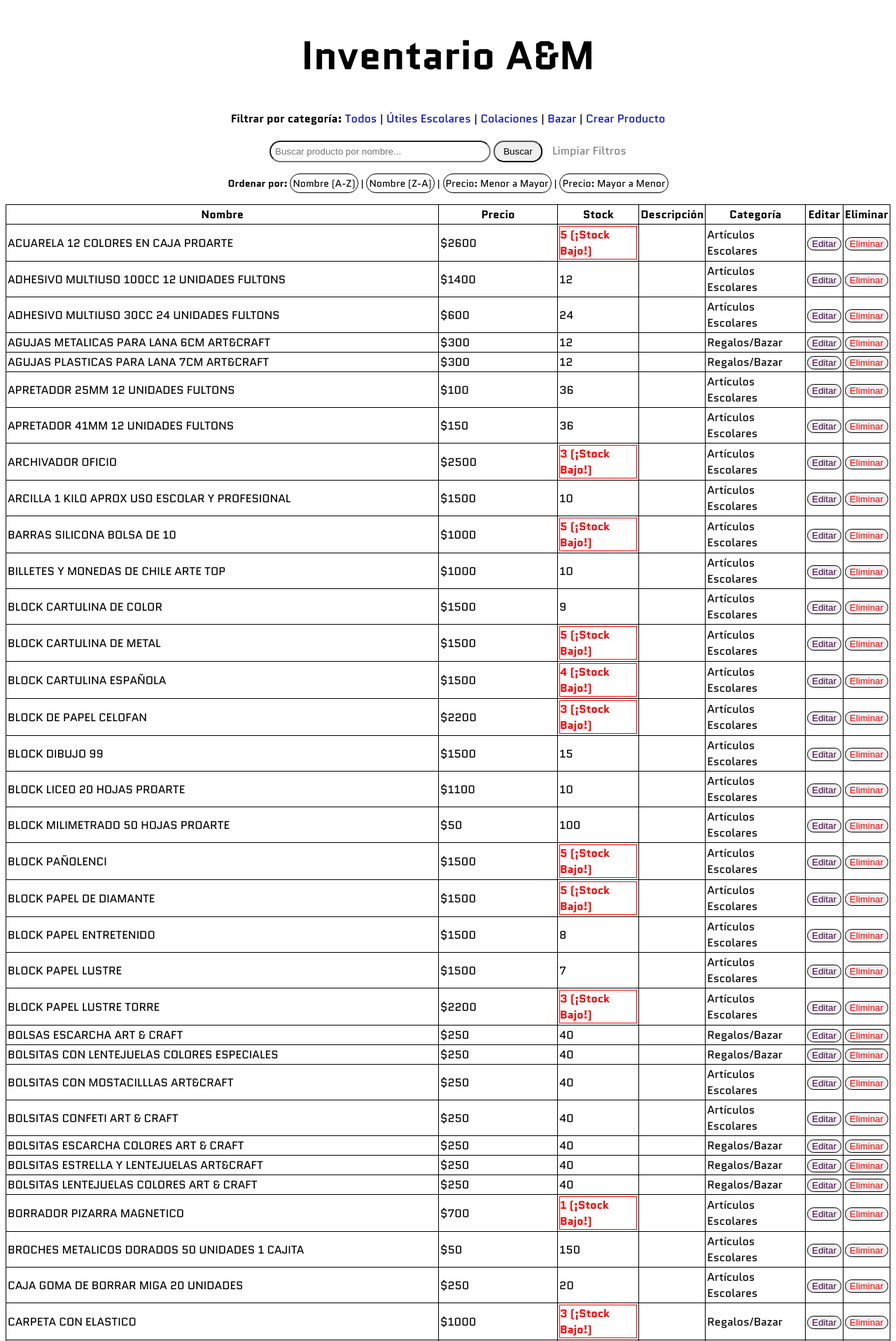
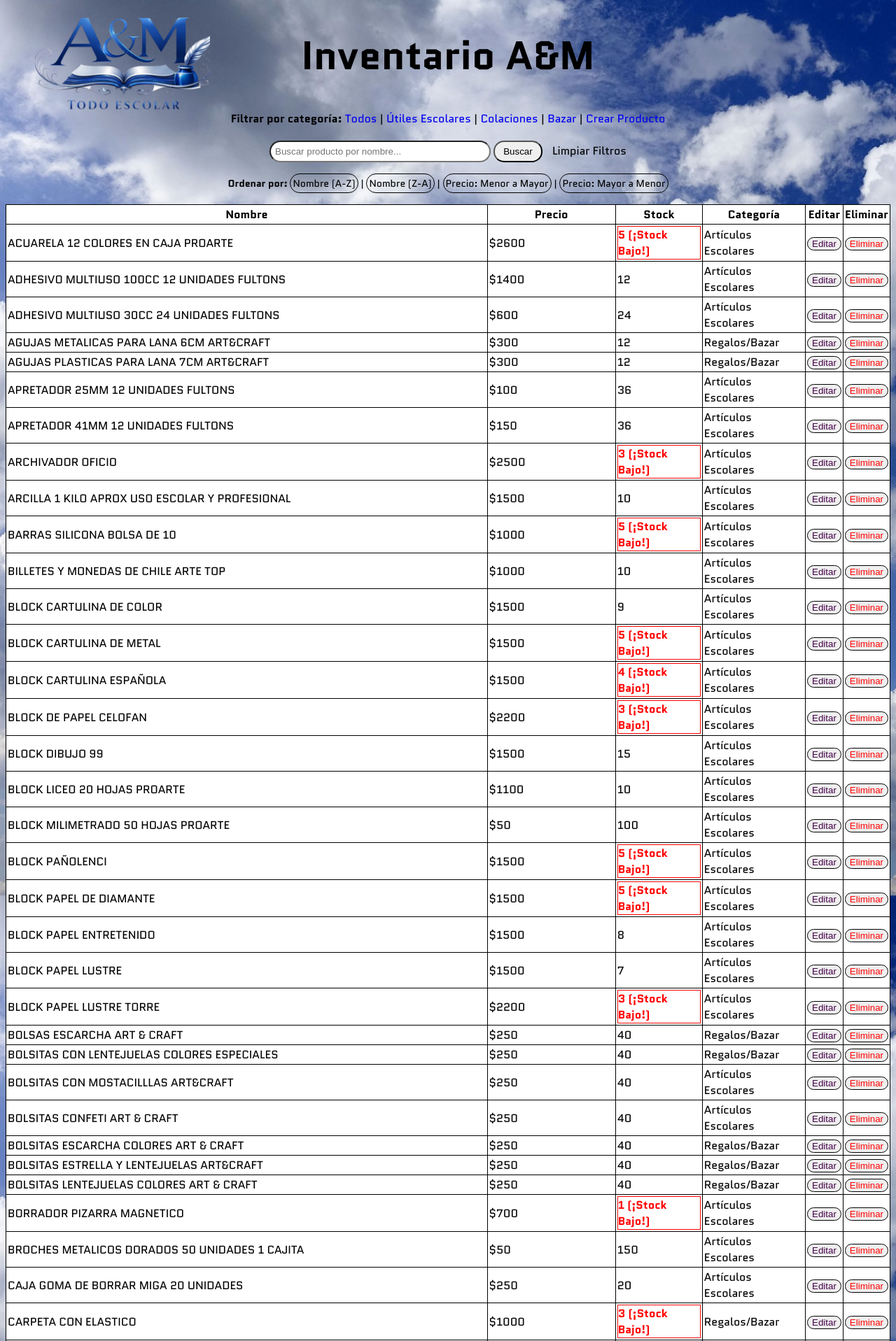
Before and after one commit to WalfaRandom/AyMTodoEscolarWEBSITE, a Django app: page /aym/productos/ in a window 1280 px wide. Shown: the top 1917 px of the page at 70% size. Run offline with Django 5.2, Linux system fonts and the light colour scheme; data comes from the database, SQL or seed files in the repository; some web fonts are replaced.

Commit message:
agregue un fondo a la web y el logo

```diff
--- a/aym/forms.py
+++ b/aym/forms.py
@@ -7,4 +7,4 @@ class ProductoForm(forms.ModelForm):
     class Meta:
         model = Producto
         # Le decimos a Django qué campos queremos que el usuario pueda rellenar en la web
-        fields = ['nombre', 'descripcion', 'precio', 'precio_coste', 'stock', 'categoria']
+        fields = ['nombre','precio', 'precio_coste', 'stock', 'categoria']
--- a/aym/static/aym/styles.css
+++ b/aym/static/aym/styles.css
@@ -1,12 +1,25 @@
 body{
   font-family: "Quantico";
+  background-image: url(nubes.jpg);
 }
-
+img
+{
+position:absolute;
+left:50px;
+top:-35px;
+z-index:1;
+}
 h1 {
   text-align: center;
   font-size: 57px;
 }
-
+section img{
+  width: 250px;
+}
+section{
+  border: 1px solid;
+  width: fit-content;
+}
 nav {
   text-align: center;
 }
@@ -29,8 +42,9 @@ nav a{
 }
 .filtro{
   margin-left: 10px;
-  color: gray;
+  color: rgb(0, 0, 0);
   text-decoration: none;
+
 }
 .orden{
   margin-bottom: 20px;
@@ -51,6 +65,7 @@ nav a{
 
 table {
   margin: auto;
+  background-color: rgb(255, 255, 255);
 }
 table caption {
   font-size: 30px;
@@ -61,7 +76,6 @@ table,th,tr,td {
   border: 1px solid;
   border-collapse: collapse;
   padding: 2px;
-  margin-top: 20px;
 }
 .bajoSto{
   color: red;
--- a/aym/templates/aym/index.html
+++ b/aym/templates/aym/index.html
@@ -12,7 +12,10 @@
     <link href="https://fonts.googleapis.com/css2?family=Akt:wght@100..900&family=Geologica:wght,CRSV@100..900,0&family=Quantico:ital,wght@0,400;0,700;1,400;1,700&display=swap" rel="stylesheet">
   </head>
   <body>
-    <h1>Inventario A&M</h1>
+    <div class="headerCont">
+    <header>
+    <img src="{% static 'aym/A&M.png' %}" alt="LOGO" width="250px">
+      <h1>Inventario A&M</h1>
 
     <nav>
       <strong>Filtrar por categoría:</strong>
@@ -23,6 +26,7 @@
       <a href="{% url 'crear_prod' %}">Crear Producto</a>
     </nav>
     <form method="GET" class="busqueda">
+
     {% if categoria_actual %}
         <input type="hidden" name="cat" value="{{ categoria_actual }}">
     {% endif %}
@@ -39,13 +43,14 @@
     <a href="?order=precio_asc{% if busqueda_actual %}&q={{ busqueda_actual }}{% endif %}{% if categoria_actual %}&cat={{ categoria_actual }}{% endif %}">Precio: Menor a Mayor</a> |
     <a href="?order=precio_desc{% if busqueda_actual %}&q={{ busqueda_actual }}{% endif %}{% if categoria_actual %}&cat={{ categoria_actual }}{% endif %}">Precio: Mayor a Menor</a>
     </div>
+    </header>
+    </div>
     <table>
       <thead>
         <tr>
           <th>Nombre</th>
           <th>Precio</th>
           <th>Stock</th>
-          <th>Descripción</th>
           <th>Categoría</th>
           <th>Editar</th>
           <th>Eliminar</th>
@@ -66,7 +71,6 @@
             </p>
             {% else %} {{ prod.stock }} {% endif %}
           </td>
-          <td>{{ prod.descripcion }}</td>
           <td>{{ prod.get_categoria_display }}</td>
 
           <td>
```
Also changed, not shown: aym/static/aym/A&M.png (added), aym/templates/aym/nubes.jpg (deleted).
